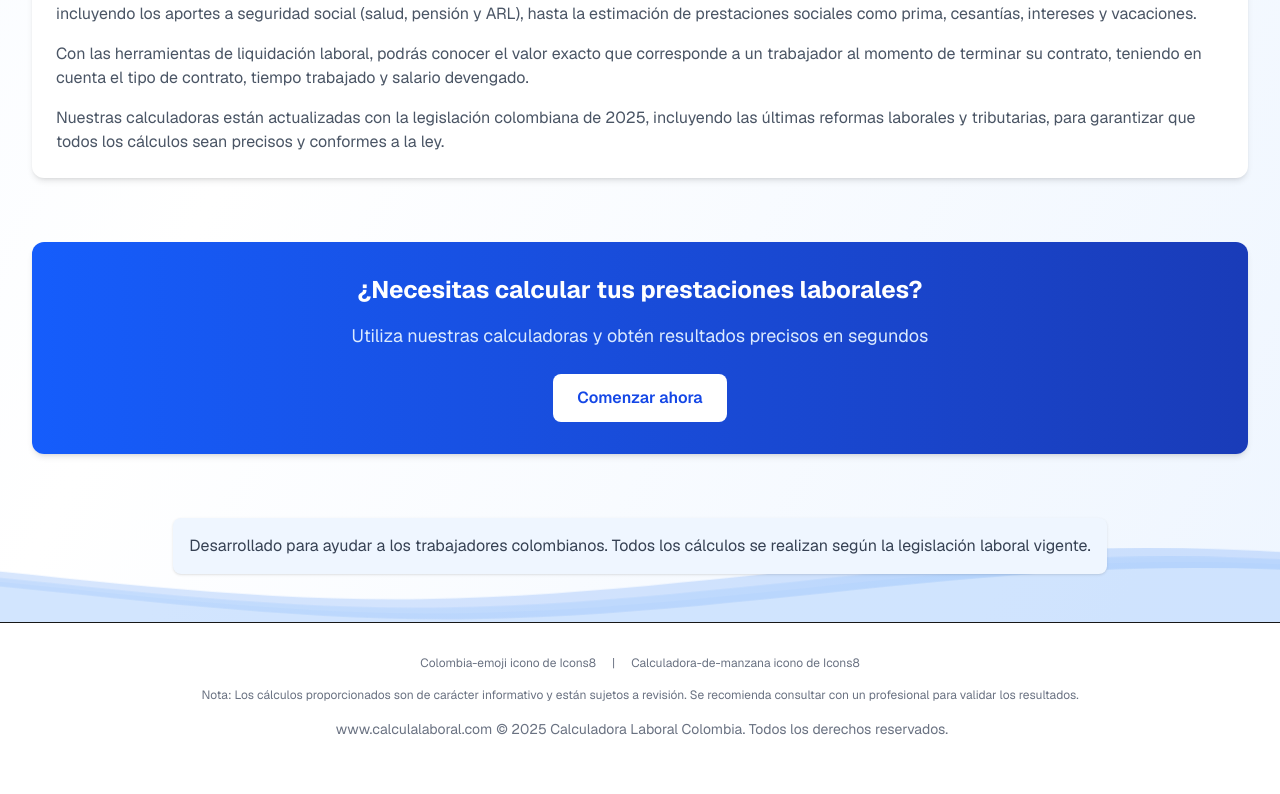
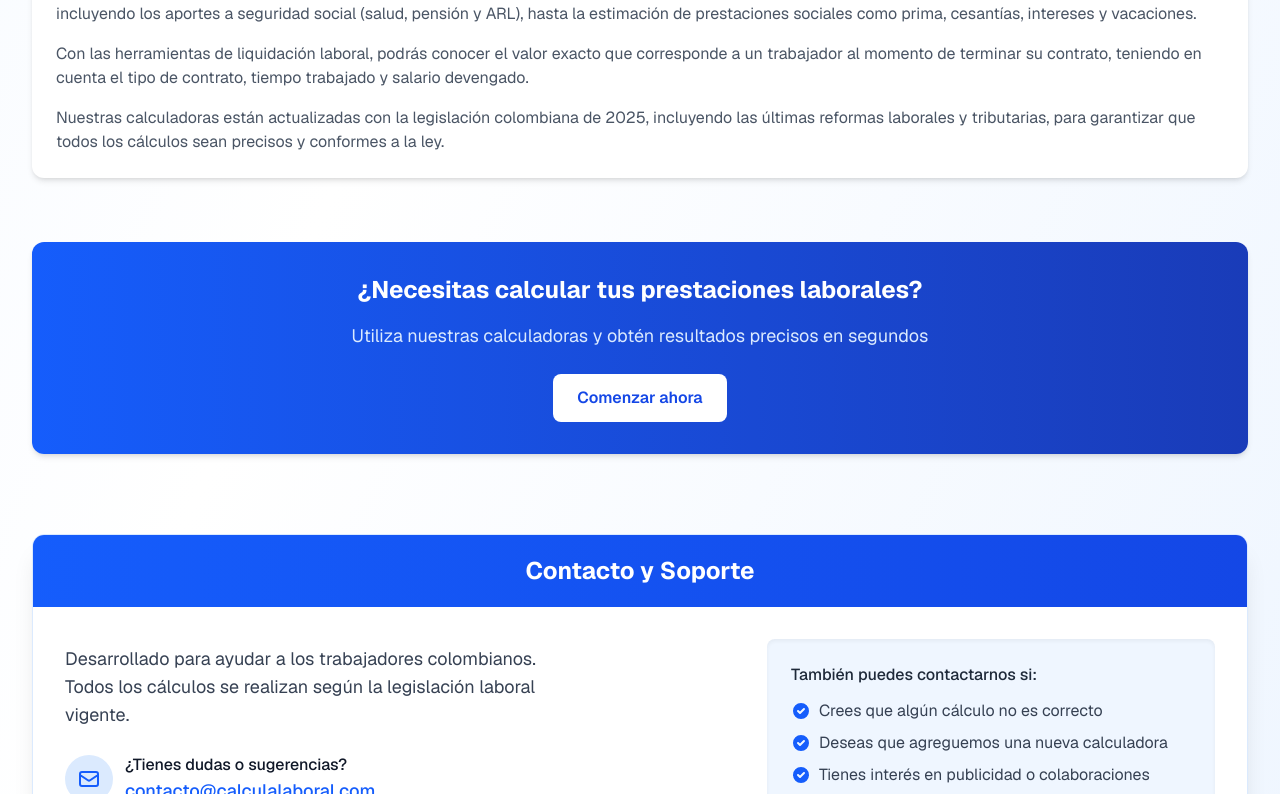
Before and after one commit to jdflorez480/calculadora_lab, a Next.js app: page / in a window 1280 px wide. Shown: the part 2006-2800 px from the top of the page. Before the commit the page ends 2777 px from the top, so only its background shows below. Built offline with nearby package versions, Linux system fonts and the light colour scheme.

Commit message:
feat: Agregar sección de contacto y soporte en la página principal

```diff
--- a/src/app/page.tsx
+++ b/src/app/page.tsx
@@ -92,6 +92,15 @@ const estadisticas = [
 export default function Home() {
   return (
     <main className="min-h-screen py-12 px-4 sm:px-6 lg:px-8 bg-gradient-to-br from-blue-50 via-white to-blue-50 relative overflow-hidden">
+      <div className="absolute top-0 left-0 w-full bg-blue-600 text-white py-2 px-4 flex justify-between items-center">
+        <div className="flex items-center space-x-2">
+          <svg xmlns="http://www.w3.org/2000/svg" className="h-5 w-5" fill="none" viewBox="0 0 24 24" stroke="currentColor">
+            <path strokeLinecap="round" strokeLinejoin="round" strokeWidth={2} d="M3 8l7.89 5.26a2 2 0 002.22 0L21 8M5 19h14a2 2 0 002-2V7a2 2 0 00-2-2H5a2 2 0 00-2 2v10a2 2 0 002 2z" />
+          </svg>
+          <span className="font-medium">Contacto:</span>
+          <a href="mailto:contacto@calculalaboral.com" className="hover:underline font-medium">contacto@calculalaboral.com</a>
+        </div>
+      </div>
       <div className="max-w-7xl mx-auto relative z-10">
         <div className="text-center">
           <h1 className="text-4xl font-bold tracking-tight sm:text-5xl bg-clip-text text-transparent bg-gradient-to-r from-blue-600 to-blue-800">
@@ -267,11 +276,61 @@ export default function Home() {
           </div>
         </section>
 
-        <div className="mt-16 text-center">
-          <p className="text-base text-gray-700 bg-blue-50 rounded-lg p-4 inline-block shadow-sm">
-            Desarrollado para ayudar a los trabajadores colombianos.
-            Todos los cálculos se realizan según la legislación laboral vigente.
-          </p>
+        {/* Sección de contacto mejorada */}
+        <div className="mt-20 mb-12 relative z-20 bg-white rounded-xl overflow-hidden shadow-xl border border-blue-100">
+          <div className="bg-gradient-to-r from-blue-600 to-blue-700 py-5 px-6">
+            <h2 className="text-2xl font-bold text-white text-center">Contacto y Soporte</h2>
+          </div>
+          <div className="p-8">
+            <div className="flex flex-col md:flex-row items-center justify-between gap-8">
+              <div className="max-w-lg">
+                <p className="text-lg text-gray-700">
+                  Desarrollado para ayudar a los trabajadores colombianos.
+                  Todos los cálculos se realizan según la legislación laboral vigente.
+                </p>
+                <div className="mt-6 space-y-4">
+                  <div className="flex items-center gap-3">
+                    <div className="flex-shrink-0 bg-blue-100 p-3 rounded-full">
+                      <svg xmlns="http://www.w3.org/2000/svg" className="h-6 w-6 text-blue-600" fill="none" viewBox="0 0 24 24" stroke="currentColor">
+                        <path strokeLinecap="round" strokeLinejoin="round" strokeWidth={2} d="M3 8l7.89 5.26a2 2 0 002.22 0L21 8M5 19h14a2 2 0 002-2V7a2 2 0 00-2-2H5a2 2 0 00-2 2v10a2 2 0 002 2z" />
+                      </svg>
+                    </div>
+                    <div>
+                      <p className="font-medium text-gray-900">¿Tienes dudas o sugerencias?</p>
+                      <a href="mailto:contacto@calculalaboral.com" className="text-blue-600 font-medium text-lg hover:underline">
+                        contacto@calculalaboral.com
+                      </a>
+                    </div>
+                  </div>
+                </div>
+              </div>
+              <div className="bg-blue-50 p-6 rounded-lg shadow-inner max-w-md w-full">
+                <p className="font-medium text-gray-800 mb-3">
+                  También puedes contactarnos si:
+                </p>
+                <ul className="space-y-2 text-gray-700">
+                  <li className="flex items-center gap-2">
+                    <svg xmlns="http://www.w3.org/2000/svg" className="h-5 w-5 text-blue-600" viewBox="0 0 20 20" fill="currentColor">
+                      <path fillRule="evenodd" d="M10 18a8 8 0 100-16 8 8 0 000 16zm3.707-9.293a1 1 0 00-1.414-1.414L9 10.586 7.707 9.293a1 1 0 00-1.414 1.414l2 2a1 1 0 001.414 0l4-4z" clipRule="evenodd" />
+                    </svg>
+                    Crees que algún cálculo no es correcto
+                  </li>
+                  <li className="flex items-center gap-2">
+                    <svg xmlns="http://www.w3.org/2000/svg" className="h-5 w-5 text-blue-600" viewBox="0 0 20 20" fill="currentColor">
+                      <path fillRule="evenodd" d="M10 18a8 8 0 100-16 8 8 0 000 16zm3.707-9.293a1 1 0 00-1.414-1.414L9 10.586 7.707 9.293a1 1 0 00-1.414 1.414l2 2a1 1 0 001.414 0l4-4z" clipRule="evenodd" />
+                    </svg>
+                    Deseas que agreguemos una nueva calculadora
+                  </li>
+                  <li className="flex items-center gap-2">
+                    <svg xmlns="http://www.w3.org/2000/svg" className="h-5 w-5 text-blue-600" viewBox="0 0 20 20" fill="currentColor">
+                      <path fillRule="evenodd" d="M10 18a8 8 0 100-16 8 8 0 000 16zm3.707-9.293a1 1 0 00-1.414-1.414L9 10.586 7.707 9.293a1 1 0 00-1.414 1.414l2 2a1 1 0 001.414 0l4-4z" clipRule="evenodd" />
+                    </svg>
+                    Tienes interés en publicidad o colaboraciones
+                  </li>
+                </ul>
+              </div>
+            </div>
+          </div>
         </div>
       </div>
 
```
